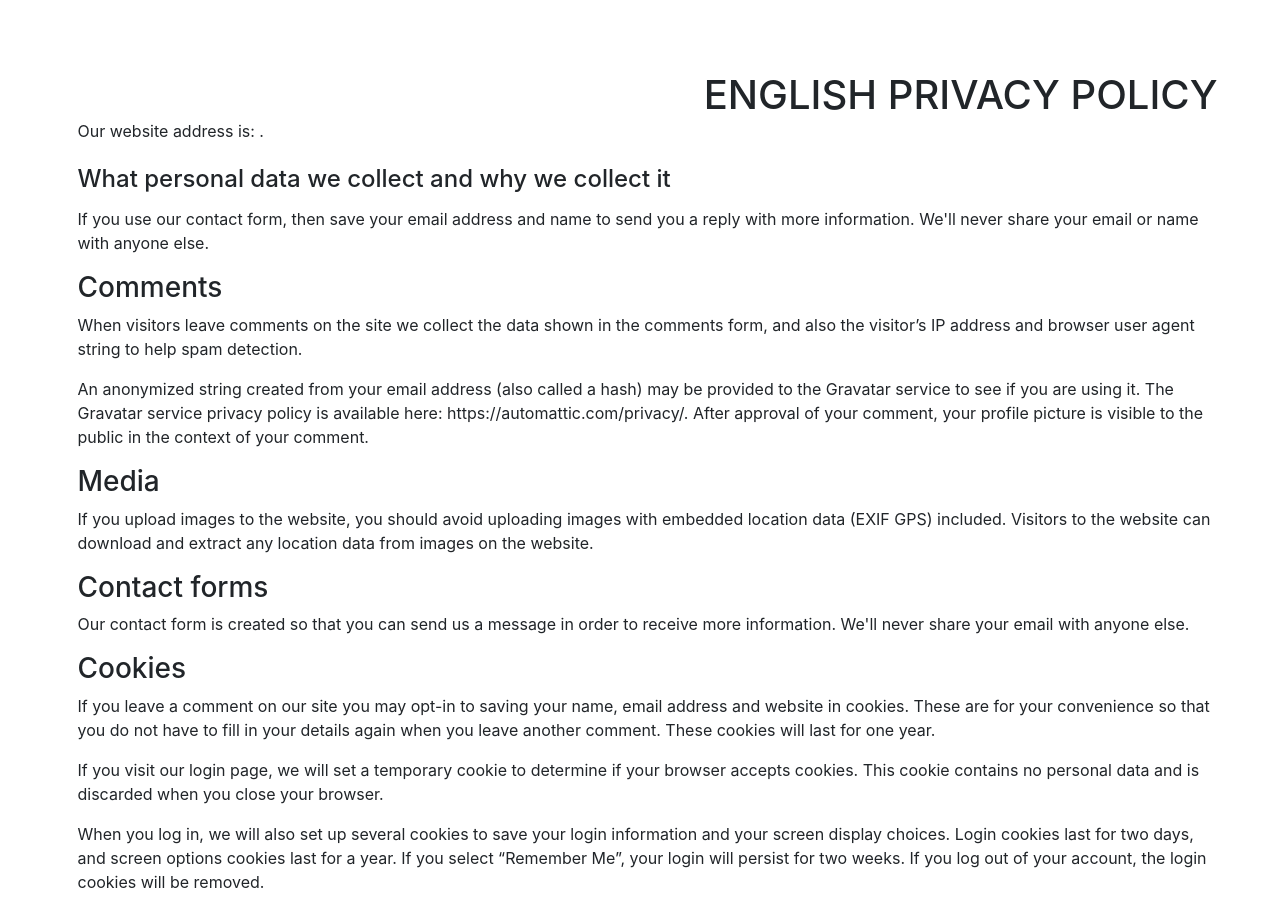
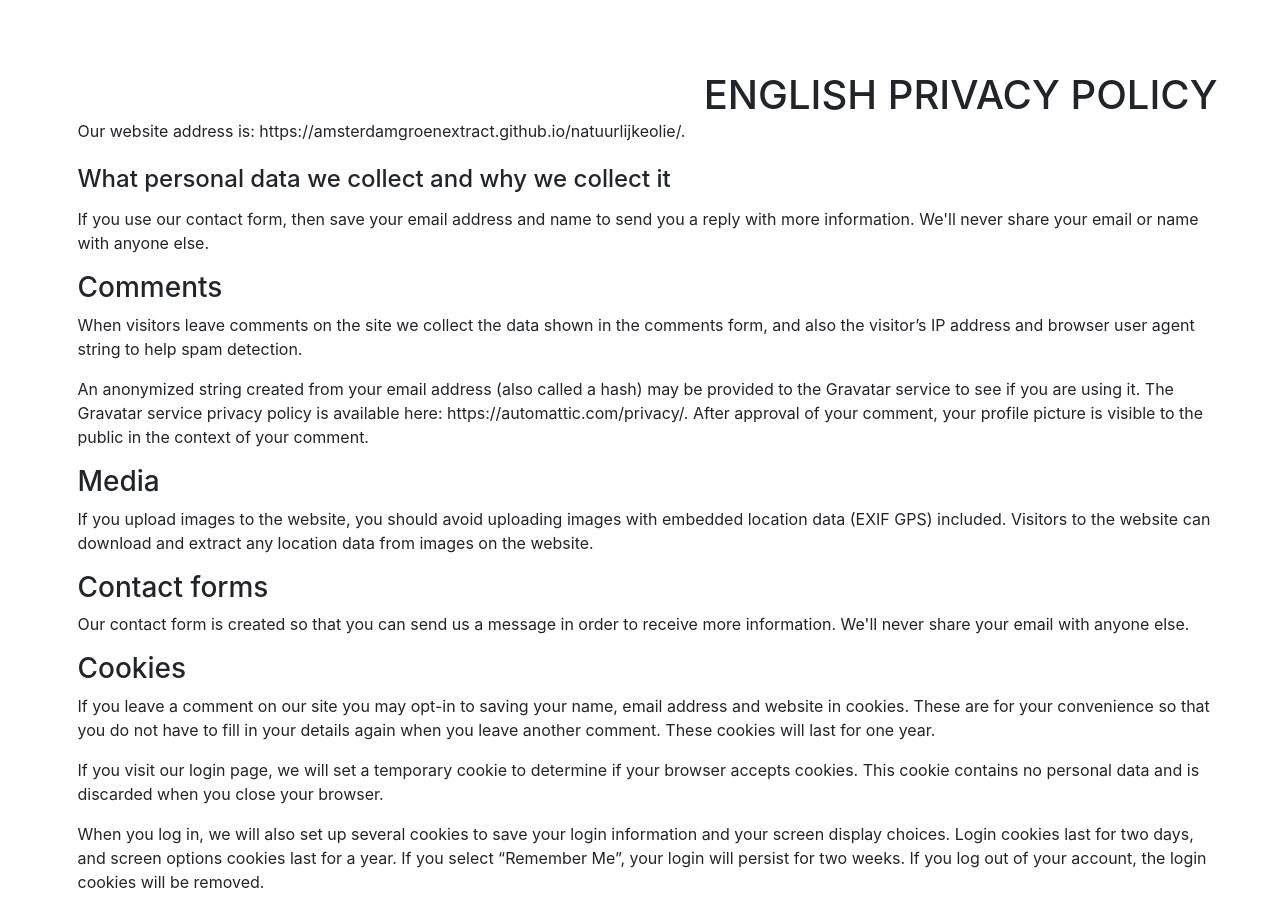
Before and after one commit to amsterdamgroenextract/natuurlijkeolie, a plain HTML site: page privacy.html in a window 1280 px wide. Shown: the part 3943-4850 px from the top of the page. Drawn offline with Linux system fonts and the light colour scheme.

Commit message:
Update privacy.html

```diff
--- a/privacy.html
+++ b/privacy.html
@@ -165,7 +165,7 @@ Netherlands<br><br>
 
 <h1>ENGLISH PRIVACY POLICY</h1>
 		<br><br>
-<p>Our website address is: .</p>
+<p>Our website address is: https://amsterdamgroenextract.github.io/natuurlijkeolie/.</p>
 
 
 
```
